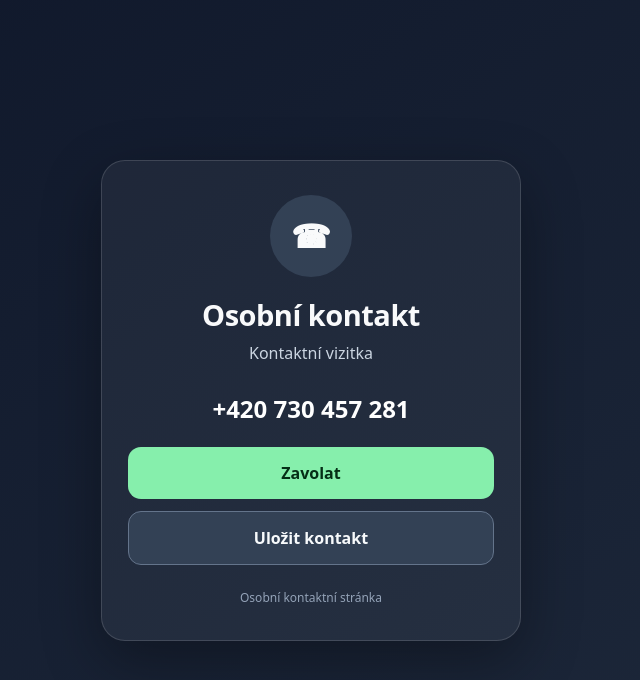
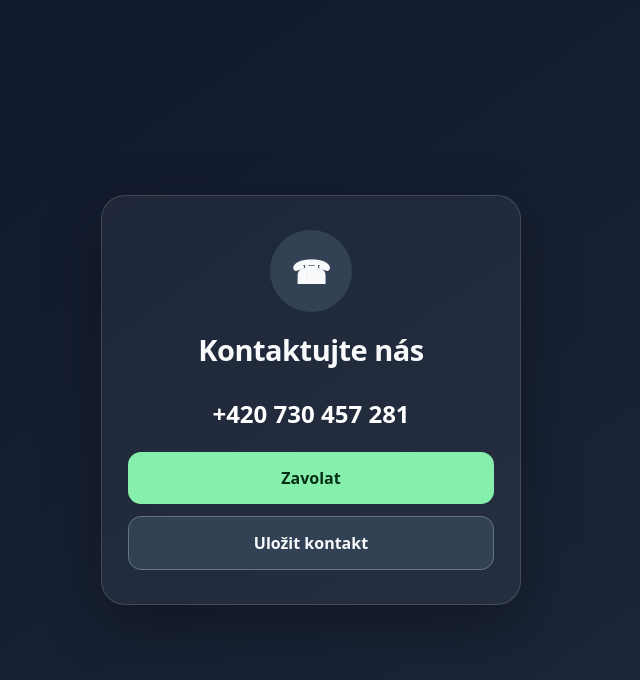
Before and after one commit to 761993RadiM/kontakt, a plain HTML site: page index.html in a window 1280 px wide. Shown: the whole page, without its empty margins (329-969 px from the left). Drawn offline with Linux system fonts and the light colour scheme.

Commit message:
Make contact page neutral

```diff
--- a/index.html
+++ b/index.html
@@ -4,7 +4,7 @@
 <meta charset="utf-8">
 <meta name="viewport" content="width=device-width, initial-scale=1">
 <meta name="theme-color" content="#111827">
-<title>Osobní kontakt</title>
+<title>Kontakt</title>
 <style>
   * { box-sizing: border-box; }
   body { margin: 0; min-height: 100vh; display: grid; place-items: center; padding: 24px;
@@ -14,27 +14,23 @@
          border-radius: 24px; background: #ffffff0d; box-shadow: 0 20px 60px #0005; }
   .avatar { width: 82px; height: 82px; margin: 0 auto 18px; display:grid; place-items:center;
             border-radius:50%; background:#334155; font-size:32px; font-weight:700; }
-  h1 { margin: 0; font-size: 29px; letter-spacing: -.5px; }
-  .subtitle { margin: 8px 0 28px; color:#cbd5e1; }
+  h1 { margin: 0 0 28px; font-size: 29px; letter-spacing: -.5px; }
   .phone { display:block; margin: 0 0 22px; color:#fff; font-size:24px; font-weight:700; text-decoration:none; }
   .actions { display:grid; gap:12px; }
   a.button { display:block; padding:15px 18px; border-radius:13px; font-weight:700; text-decoration:none; }
   .call { color:#052e16; background:#86efac; }
   .save { color:#f8fafc; background:#334155; border:1px solid #64748b; }
-  footer { margin-top:24px; color:#94a3b8; font-size:12px; }
 </style>
 </head>
 <body>
 <main>
   <div class="avatar" aria-hidden="true">☎</div>
-  <h1>Osobní kontakt</h1>
-  <p class="subtitle">Kontaktní vizitka</p>
+  <h1>Kontaktujte nás</h1>
   <a class="phone" href="tel:+420730457281">+420 730 457 281</a>
   <div class="actions">
     <a class="button call" href="tel:+420730457281">Zavolat</a>
-    <a class="button save" href="radim-dallos.vcf" download>Uložit kontakt</a>
+    <a class="button save" href="kontakt.vcf" download>Uložit kontakt</a>
   </div>
-  <footer>Osobní kontaktní stránka</footer>
 </main>
 </body>
 </html>
```
